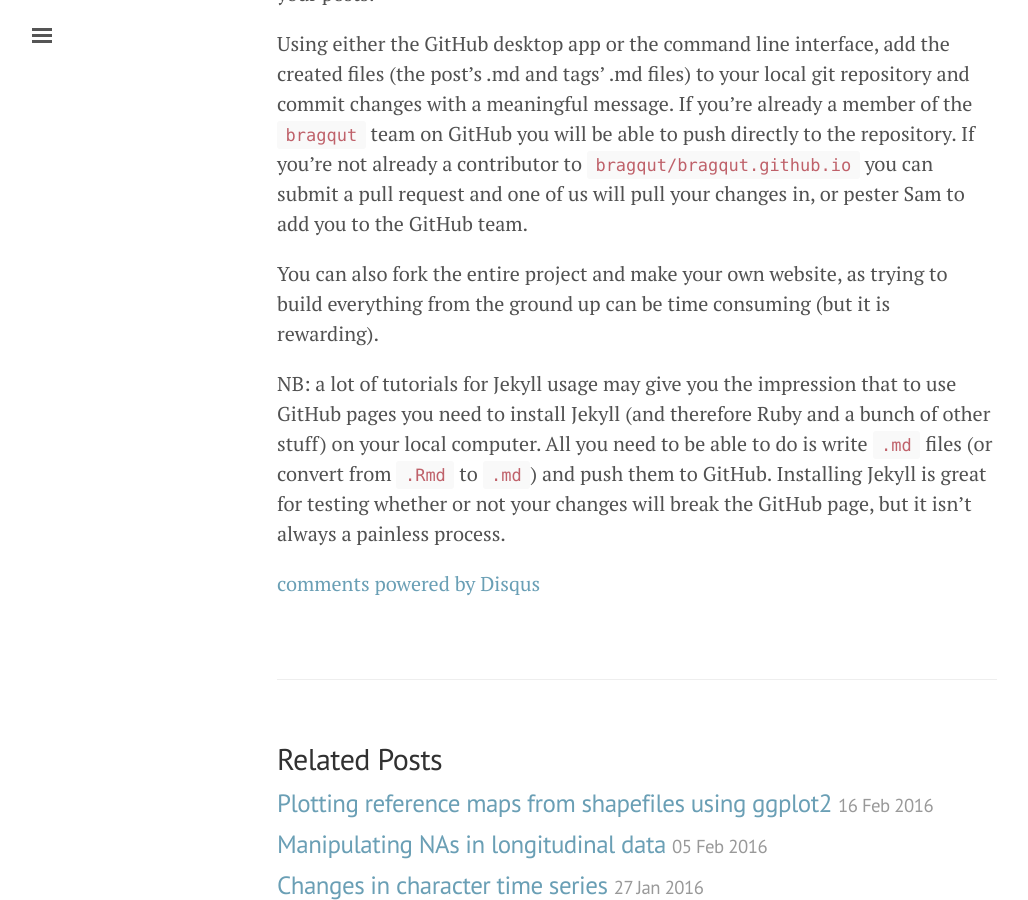
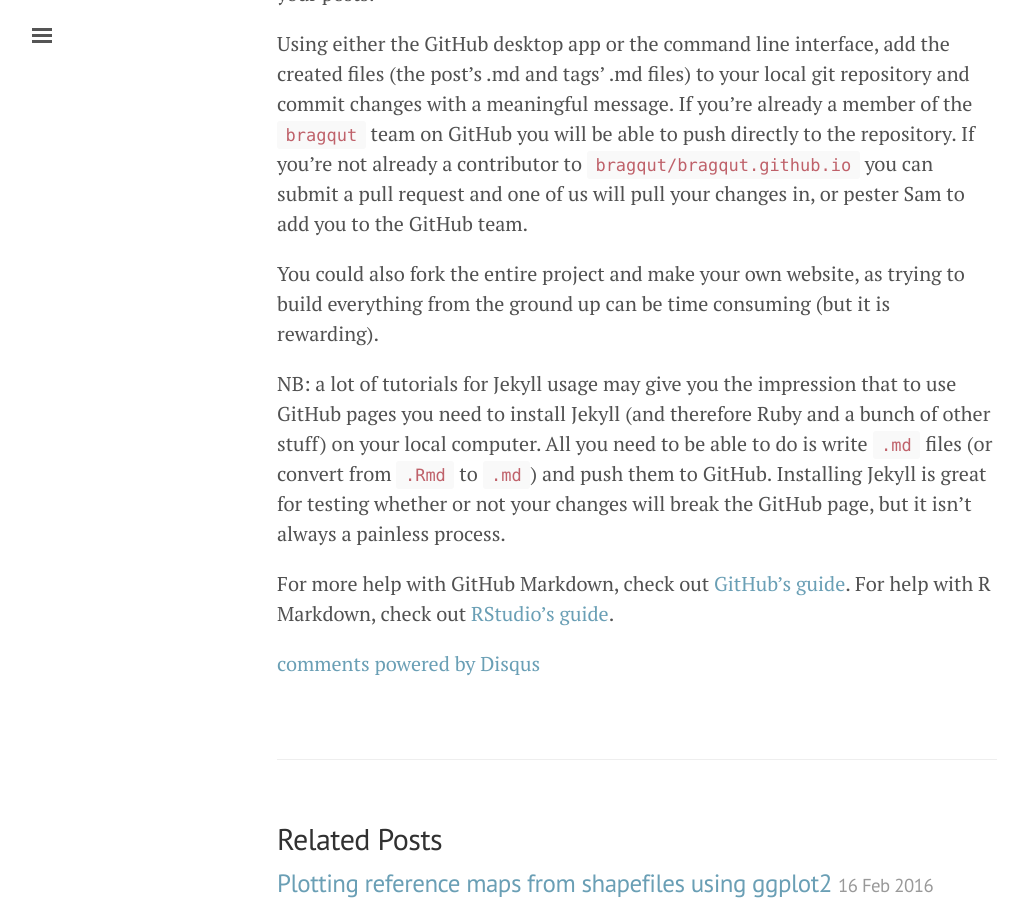
Before and after one commit to bragqut/bragqut.github.io, a Jekyll site: the page built from _posts/2016-02-05-using-this-site.md, in a window 1280 px wide and 900 px high, scrolled down 1361 px. Shown: the whole window, without its empty margins (3-1031 px from the left). Built offline with Jekyll 4.4.1, drawn with Linux system fonts in a browser that asks for light colours; comment, search, counter and statistics services are not loaded; some of the changed text lies outside the part shown.

Commit message:
markdown help

```diff
--- a/_posts/2016-02-05-using-this-site.md
+++ b/_posts/2016-02-05-using-this-site.md
@@ -32,6 +32,8 @@ You can also add your own author details in `_config.yml` so that when you list
 
 Using either the GitHub desktop app or the command line interface, add the created files (the post's .md and tags' .md files) to your local git repository and commit changes with a meaningful message. If you're already a member of the `bragqut` team on GitHub you will be able to push directly to the repository. If you're not already a contributor to `bragqut/bragqut.github.io` you can submit a pull request and one of us will pull your changes in, or pester Sam to add you to the GitHub team.
 
-You can also fork the entire project and make your own website, as trying to build everything from the ground up can be time consuming (but it is rewarding).
+You could also fork the entire project and make your own website, as trying to build everything from the ground up can be time consuming (but it is rewarding).
 
 NB: a lot of tutorials for Jekyll usage may give you the impression that to use GitHub pages you need to install Jekyll (and therefore Ruby and a bunch of other stuff) on your local computer. All you need to be able to do is write `.md` files (or convert from `.Rmd` to `.md`) and push them to GitHub. Installing Jekyll is great for testing whether or not your changes will break the GitHub page, but it isn't always a painless process.
+
+For more help with GitHub Markdown, check out [GitHub's guide](https://guides.github.com/features/mastering-markdown/). For help with R Markdown, check out [RStudio's guide](http://rmarkdown.rstudio.com/).
```
Also changed, not shown: other parts of _posts/2016-02-05-using-this-site.md (+1 -1 lines).
